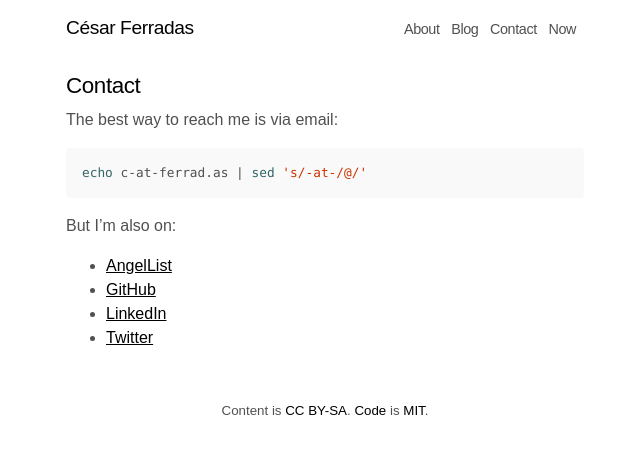
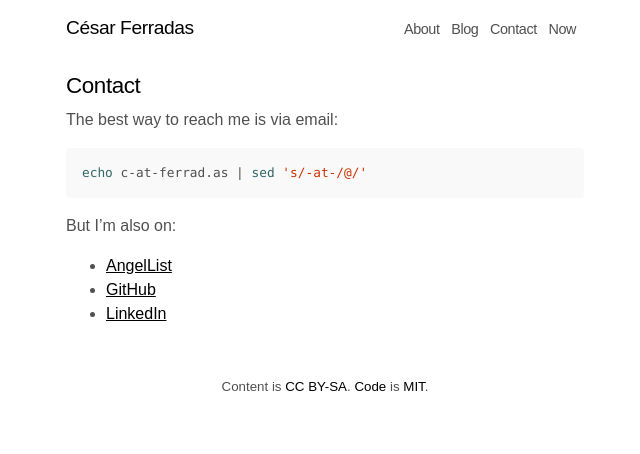
Before and after one commit to cesarferradas/ferrad.as, a Jekyll site: the page built from contact.md, in a window 1280 px wide. Shown: the top 454 px of the page, without its empty margins (315-955 px from the left). Built offline with Jekyll 4.4.1, drawn with Linux system fonts in a browser that asks for light colours.

Commit message:
edit links

```diff
--- a/_config.yml
+++ b/_config.yml
@@ -14,7 +14,6 @@ author:
   angel:        https://angel.co/cesarferradas
   github:       https://github.com/cesarferradas
   linkedin:     https://www.linkedin.com/in/cesarferradas
-  twitter:      https://twitter.com/ferrad_as
 
 # Gems
 plugins:
--- a/contact.md
+++ b/contact.md
@@ -14,4 +14,3 @@ But I'm also on:
 - [AngelList]({{ site.author.angel }})
 - [GitHub]({{ site.author.github }})
 - [LinkedIn]({{ site.author.linkedin }})
-- [Twitter]({{ site.author.twitter }})
```
